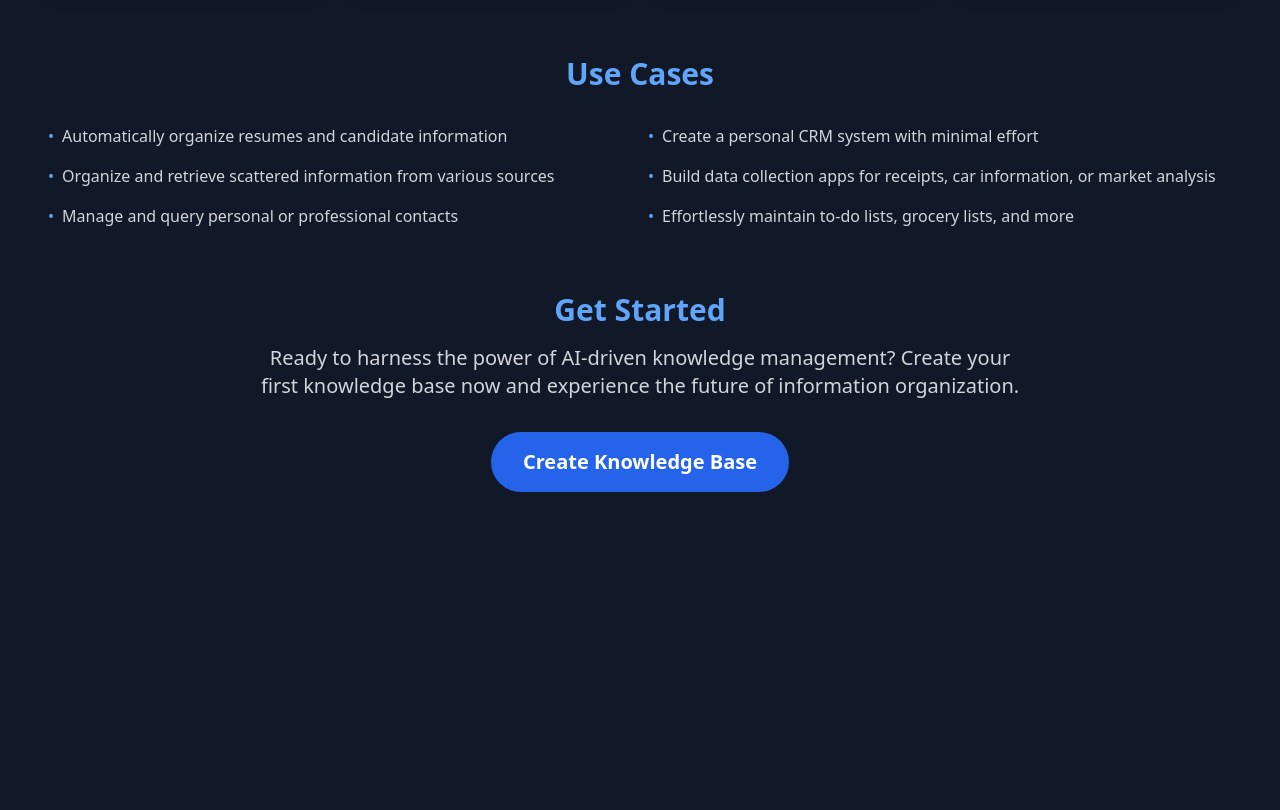
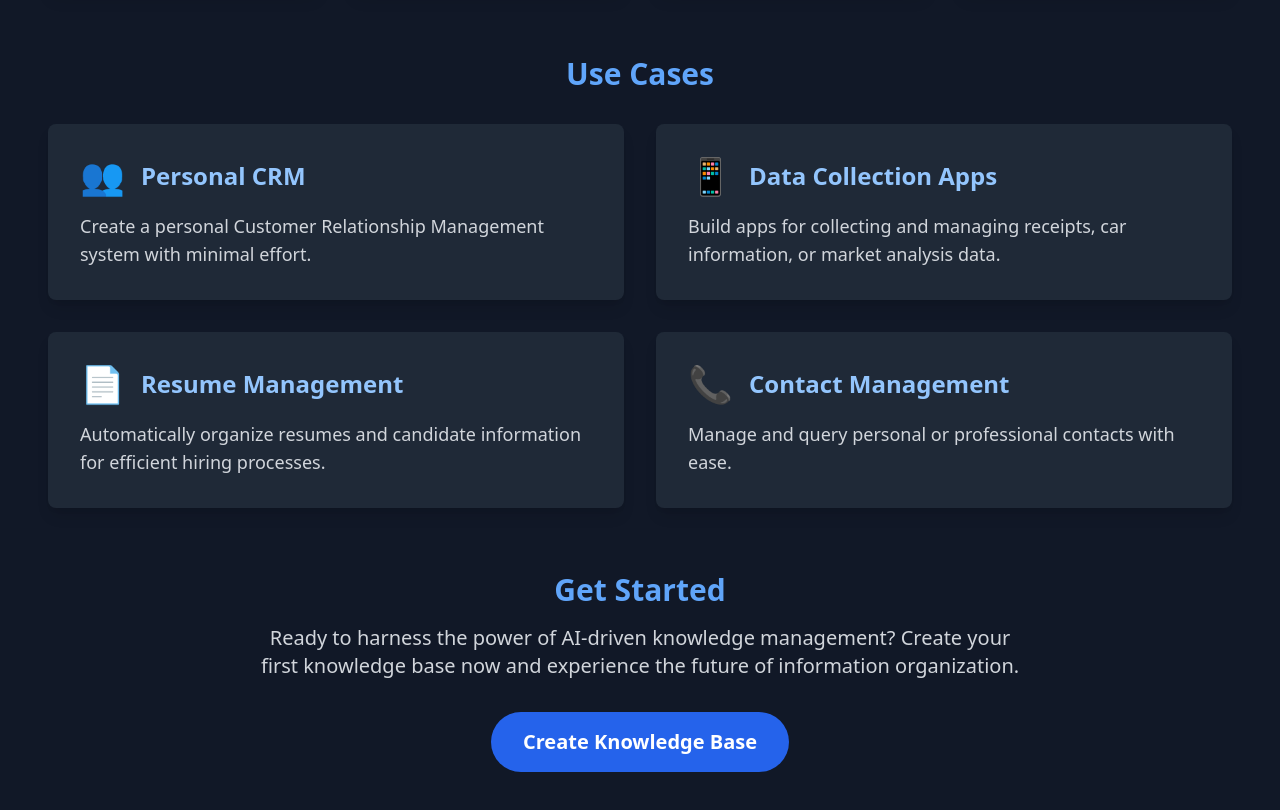
Before and after one commit to polly3223/test-kb, a SvelteKit app: page / in a window 1280 px wide. Shown: the part 1120-1930 px from the top of the page. Before the commit the page ends 1708 px from the top, so only its background shows below. Built offline with nearby package versions, Linux system fonts and the light colour scheme.

Commit message:
use cases ui

```diff
--- a/src/routes/+page.svelte
+++ b/src/routes/+page.svelte
@@ -1,5 +1,30 @@
 <script lang="ts">
 	// Remove the import and navigateToCreateKB function
+
+	const useCases = [
+		{
+			icon: '👥',
+			title: 'Personal CRM',
+			description: 'Create a personal Customer Relationship Management system with minimal effort.'
+		},
+		{
+			icon: '📱',
+			title: 'Data Collection Apps',
+			description:
+				'Build apps for collecting and managing receipts, car information, or market analysis data.'
+		},
+		{
+			icon: '📄',
+			title: 'Resume Management',
+			description:
+				'Automatically organize resumes and candidate information for efficient hiring processes.'
+		},
+		{
+			icon: '📞',
+			title: 'Contact Management',
+			description: 'Manage and query personal or professional contacts with ease.'
+		}
+	];
 </script>
 
 <svelte:head>
@@ -70,29 +95,17 @@
 
 		<section>
 			<h2 class="text-3xl font-semibold mb-8 text-blue-400 text-center">Use Cases</h2>
-			<ul class="grid grid-cols-1 md:grid-cols-2 gap-4 text-gray-300">
-				<li class="flex items-center">
-					<span class="text-blue-400 mr-2">•</span> Automatically organize resumes and candidate information
-				</li>
-				<li class="flex items-center">
-					<span class="text-blue-400 mr-2">•</span> Create a personal CRM system with minimal effort
-				</li>
-				<li class="flex items-center">
-					<span class="text-blue-400 mr-2">•</span> Organize and retrieve scattered information from
-					various sources
-				</li>
-				<li class="flex items-center">
-					<span class="text-blue-400 mr-2">•</span> Build data collection apps for receipts, car information,
-					or market analysis
-				</li>
-				<li class="flex items-center">
-					<span class="text-blue-400 mr-2">•</span> Manage and query personal or professional contacts
-				</li>
-				<li class="flex items-center">
-					<span class="text-blue-400 mr-2">•</span> Effortlessly maintain to-do lists, grocery lists,
-					and more
-				</li>
-			</ul>
+			<div class="grid grid-cols-1 md:grid-cols-2 gap-8">
+				{#each useCases as useCase}
+					<div class="bg-gray-800 rounded-lg p-8 shadow-lg flex flex-col h-full">
+						<div class="flex items-center mb-4">
+							<span class="text-blue-400 text-4xl mr-4">{useCase.icon}</span>
+							<h3 class="text-2xl font-semibold text-blue-300">{useCase.title}</h3>
+						</div>
+						<p class="text-gray-300 text-lg flex-grow">{useCase.description}</p>
+					</div>
+				{/each}
+			</div>
 		</section>
 
 		<section class="text-center">
```
